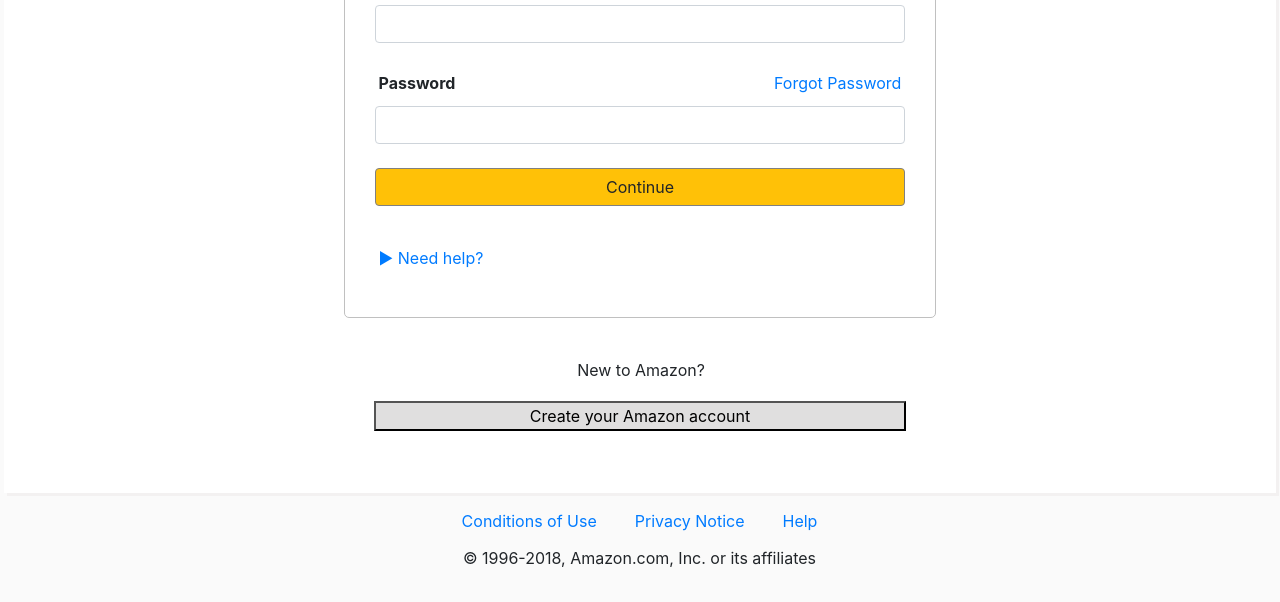
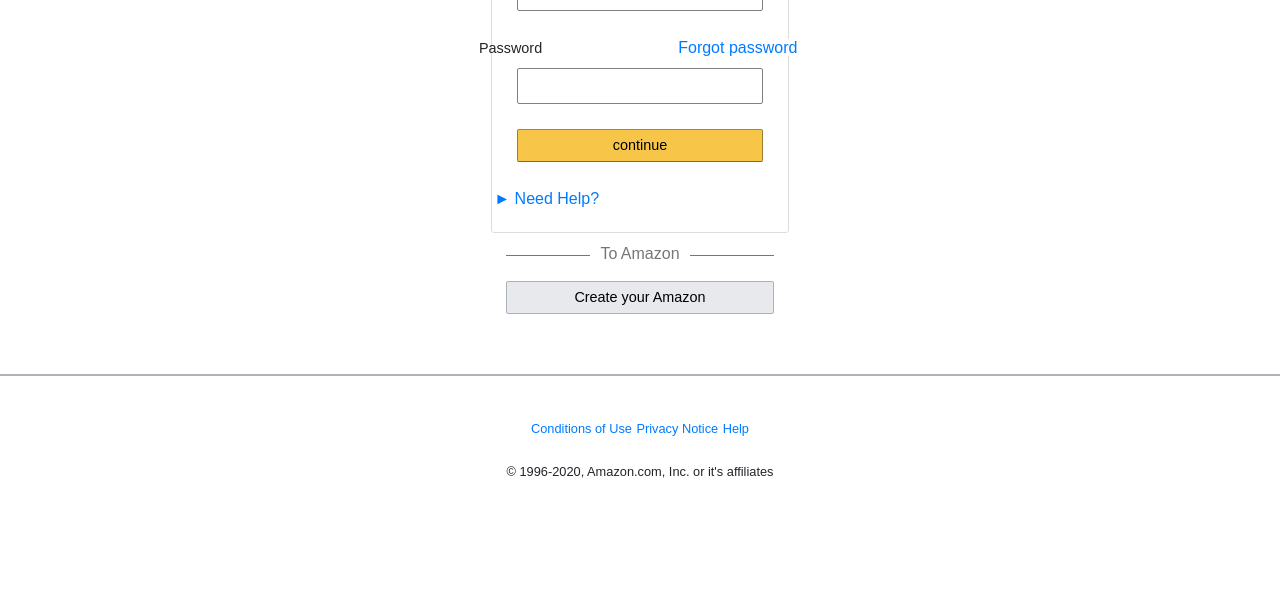
Before and after one commit to aa-ag/signin_final, a plain HTML site: page index.html in a window 1280 px wide. Shown: the part 198-800 px from the top of the page. Drawn offline with nearby package versions, Linux system fonts and the light colour scheme.

Commit message:
added class code

```diff
--- a/css/main.css
+++ b/css/main.css
@@ -1,46 +1,100 @@
 body {
-    background-color: rgba(250, 250, 250, 0.9);
+    font-family: Arial, sans-serif;
 }
-* {
-    padding: 1px;
-    margin: 1px;
+div {
+    padding: 20px;
 }
-.panel-heading {
-    background-color: white;
-    padding-bottom: 60px;
-    box-shadow: 3px 3px rgb(243, 241, 241);
+body div img {
+    display: block;
+    margin: 0 auto;
 }
-#icon {
+.center-span {
+    text-align: center;
+    margin: 0 auto;
+}
+fieldset {
+    width: 75%;
+}
+fieldset {
+    border: 1px solid #ddd;
+    border-radius: 3px;
+    padding: 5px 25px;
+    margin-bottom: 20px;
+    margin-top: 0px;
+}
+fieldset label {
+    font-size: 90%;
+}
+form input {
+    display: block;
+    width: 100%;
+    padding: 5px;
+    border: 1px solid grey;
+    border-radius: 2px;
+    margin-bottom: 25px;
+}
+form input[type="submit"] {
+    background-color: #f7c548;
+    border-color: #a88734 #9c7e31 #846a29;
+    font-size: 90%;
+}
+.need-help {
+    position: relative;
+    transform: translate(-38%, 0);
+
+}
+h6, button {
+    width: 75%;
     text-align: center;
 }
-.col {
-    margin-left: 20%;
-    margin-right: 20%;
+h6 {
+    color: #767676;
+    border-bottom: 1px solid #767676;
+    line-height: 0.1em;
+    margin: 30px 0 20px;
 }
-.form-group {
-    border: 1px solid silver;
-    border-radius: 5px;
-    padding: 30px;
-    margin: 30px;
+span {
+    background-color: white;
+    color: #767676;
+    padding: 0 10px;
 }
-.btn {
-    width: 100%;
-    border: 1px solid gray;
+button {
+    font-size: 90%;
+    padding: 5px;
+    margin-top: 25px;
+    background-color: #e7e9ec;
+    border: 1px solid #adb1b8;
+    border-radius: 2px;
+    margin-bottom: 20px;
 }
-h1, label {
-    font-weight: bold;
+footer {
+    border-top: 2px solid #adb1b8;
 }
-#new, #newp {
+.footerElem > div > a > p {
+    display: inline;
     text-align: center;
+    padding: 10px 0 5px 0;
+    font-size: 80%;
 }
-.password-related {
-    display: inline-block;
+.footerElem > p {
+    font-size: 80%;
+    text-align: center;
+    padding: 2px;
 }
-.button-other {
-    width: 48%;
-    background-color: rgb(224, 223, 223);
+div > fieldset > h2 {
+    text-align: left;
 }
-#needh {
-    margin-top: 20px;
-    padding-top: 20px;
+label[for="email"] {
+    text-align: left;
+    display: block;
 }
+label[for="password"] {
+    position: relative;
+    bottom: 0;
+    right: 4.5vw;
+}
+.forgotpass {
+    position: relative;
+    bottom: 0vh;
+    right: -5vw;
+}
--- a/index.html
+++ b/index.html
@@ -7,52 +7,47 @@
 <link rel="stylesheet" href="https://cdnjs.cloudflare.com/ajax/libs/twitter-bootstrap/4.4.1/css/bootstrap.min.css">
 <link rel="stylesheet" href="https://cdnjs.cloudflare.com/ajax/libs/font-awesome/5.13.0/css/all.min.css">
 <link rel="stylesheet" href="css/main.css">
-<title>Amazon Sign-In</title>
-<link rel="icon" href="https://cdn.worldvectorlogo.com/logos/amazon-icon-1.svg" type="image/x-icon">
+<title>Amazon Replica Walkthrough</title>
 </head>
 <body>
-    <div class="panel-heading">
-        <div class="container" id="icon">
-            <a href="htpps://placeholder.com"><img src="https://via.placeholder.com/103x31"></a>
-        </div>
-        <div class="container">
-            <div class="row">
-                <div class="col">
-                    <div class="form-group">
-                        <h1>Sign-In</h1>
-                        <label for="email">Email (phone or mobile accounts)</label>
-                        <input type="text" class="form-control">
-                        <br>
-                        <div class="d-flex justify-content-between">
-                            <label for="password">Password</label><span></span>
-                            <a href="#" class="forgotpassword">Forgot Password</a>
-                        </div>
-                        <input type="password" class="form-control">
-                        <br>
-                        <button type="submit" class="btn btn-warning" id="continue">Continue</button>
-                        <br>
-                        <p id="needh"><a href="#">► Need help?</a></p>
-                    </div>
-                </div>
-            </div>
-        </div>
-        <div class="container" id="new">
-            <div class="col-md">
-                <p id="newp">New to Amazon?</p>
-            </div>
-            <button type="text" class="button-other">Create your Amazon account</button>
+    <!--Image Logo Placeholder-->
+    <div class="col-md-4 offset-md-4">
+        <img src="https://via.placeholder.com/103x31" alt="Place Holder Logo Image" class="logo-img">
+    </div>
+    <!--Beginning of Form Area-->
+    <div class="col-md-4 offset-md-4">
+        <fieldset class="center-span">
+            <h2>Sign-In</h2>
+            <form action="">
+                <label for="email">Email (phone for mobile account)</label>
+                <input type="email" id="email" name="email" placeholder="">
+                <!--Password Input and Label-->
+                <label for="password">Password</label>
+                <span class="forgotpass"><a href="#">Forgot password</a></span>
+                <input type="password" id="password" name="password" placeholder="">
+                <input type="submit" value="continue">
+            </form>
+            <a href="#">
+                <p class="need-help">► Need Help?</p>
+            </a>
+        </fieldset>
+        <!--New To Amazon Area-->
+        <div class="center-span">
+            <h6 class="center-span"><span>To Amazon</span></h6>
+            <button>Create your Amazon</button>
         </div>
     </div>
-    <div class="container">
-        <nav>
-            <ul class="nav justify-content-center">
-            <li class="nav-item"><a class="nav-link" href="#">Conditions of Use</a></li>
-            <li class="nav-item"><a class="nav-link" href="#">Privacy Notice</a></li>
-            <li class="nav-item"><a class="nav-link" href="#">Help</a></li>
-        </ul>
-        <p class="nav justify-content-center">&#169; 1996-2018, Amazon.com, Inc. or its affiliates</p>
-    </div>
-
+    <!--Footer Area-->
+    <footer class="col-md-12">
+        <div class="col-md-4 offset-md-4 footerElem">
+            <div class="center-span">
+                <a href="#"><p>Conditions of Use</p></a>
+                <a href="#"><p>Privacy Notice</p></a>
+                <a href="#"><p>Help</p></a>
+            </div>
+            <p>&copy; 1996-2020, Amazon.com, Inc. or it's affiliates</p>
+        </div>
+    </footer>
 <script src="https://cdnjs.cloudflare.com/ajax/libs/jquery/3.4.1/jquery.slim.min.js"></script>
 <script src="https://cdnjs.cloudflare.com/ajax/libs/popper.js/1.16.1/umd/popper.min.js"></script>
 <script src="https://cdnjs.cloudflare.com/ajax/libs/twitter-bootstrap/4.4.1/js/bootstrap.min.js"></script>
```
